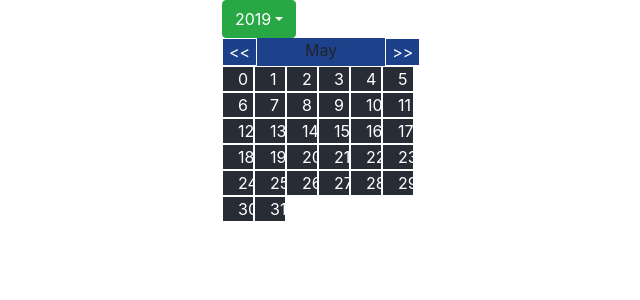
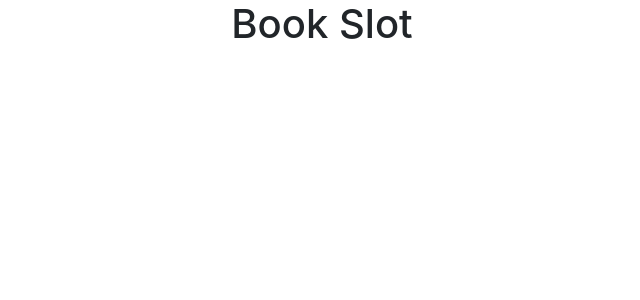
Before and after one commit to anil-sidhu/react-calendar, a React (Create React App) app: page /confirm in a window 1280 px wide. Shown: the top 300 px of the page, without its empty margins (318-958 px from the left). Built offline with nearby package versions, Linux system fonts and the light colour scheme.

Commit message:
resolve calendar

```diff
--- a/package.json
+++ b/package.json
@@ -9,6 +9,8 @@
     "react-bootstrap": "^1.0.0-beta.8",
     "react-dom": "^16.8.6",
     "react-moment": "^0.9.2",
+    "react-router": "^5.0.0",
+    "react-router-dom": "^5.0.0",
     "react-scripts": "3.0.1"
   },
   "scripts": {
--- a/src/App.js
+++ b/src/App.js
@@ -2,10 +2,16 @@ import React from 'react';
 import logo from './logo.svg';
 import './App.css';
 import Calender from './Calender'
+import Confirm from './Confirm'
+import { BrowserRouter as Router, Route, Link } from "react-router-dom";
+
 function App() {
   return (
     <div className="App">
-   <Calender />
+     <Router>
+     <Route exact path="/" component={Calender} />
+     <Route exact path="/confirm" component={Confirm} />
+   </Router>
     </div>
   );
 }
--- a/src/Calender.js
+++ b/src/Calender.js
@@ -4,7 +4,6 @@ import './App.css';
 import Time from './Time';
 import { Container, Col, Row, Dropdown } from 'react-bootstrap';
 const date = new Date();
-
 
 class Calender extends React.Component {
   constructor() {
--- /dev/null
+++ b/src/Confirm.js
@@ -0,0 +1,23 @@
+import React from 'react';
+import './App.css';
+import { Container, Col, Row, Dropdown } from 'react-bootstrap';
+import { BrowserRouter as Router, Route, Link } from "react-router-dom";
+class Calender extends React.Component {
+    constructor() {
+        super()
+        this.state = {
+            timeSlots: [],
+            selectSlot: undefined
+        }
+    }
+
+    render() {
+        return (
+            <div className="App">
+            <h1>Book Slot</h1>
+            </div>
+        );
+    }
+}
+
+export default Calender;
--- a/src/Time.js
+++ b/src/Time.js
@@ -1,10 +1,10 @@
 import React from 'react';
 import logo from './logo.svg';
 import './App.css';
-import Moment from 'react-moment';
 import moment from 'moment'
+import { Container, Col, Row, Dropdown } from 'react-bootstrap';
+import { BrowserRouter as Router, Route, Link } from "react-router-dom";
 
-import { Container, Col, Row, Dropdown } from 'react-bootstrap';
 const date = new Date();
 
 class Calender extends React.Component {
@@ -57,10 +57,15 @@ class Calender extends React.Component {
     render() {
         return (
             <div className="App">
-                <Container className="time-slow-size">
-                    <Row>{this.timeSlots()}</Row>
 
-                </Container>
+                    <Container className="time-slow-size">
+                        <Row>{this.timeSlots()}</Row>
+                        <ul>
+                            <li>
+                                <Link to="/confirm">Confirm</Link>
+                            </li>
+                        </ul>
+                    </Container>
             </div>
         );
     }
```
Also changed, not shown: 1 other file (tests, documents, lock files or other folders).
